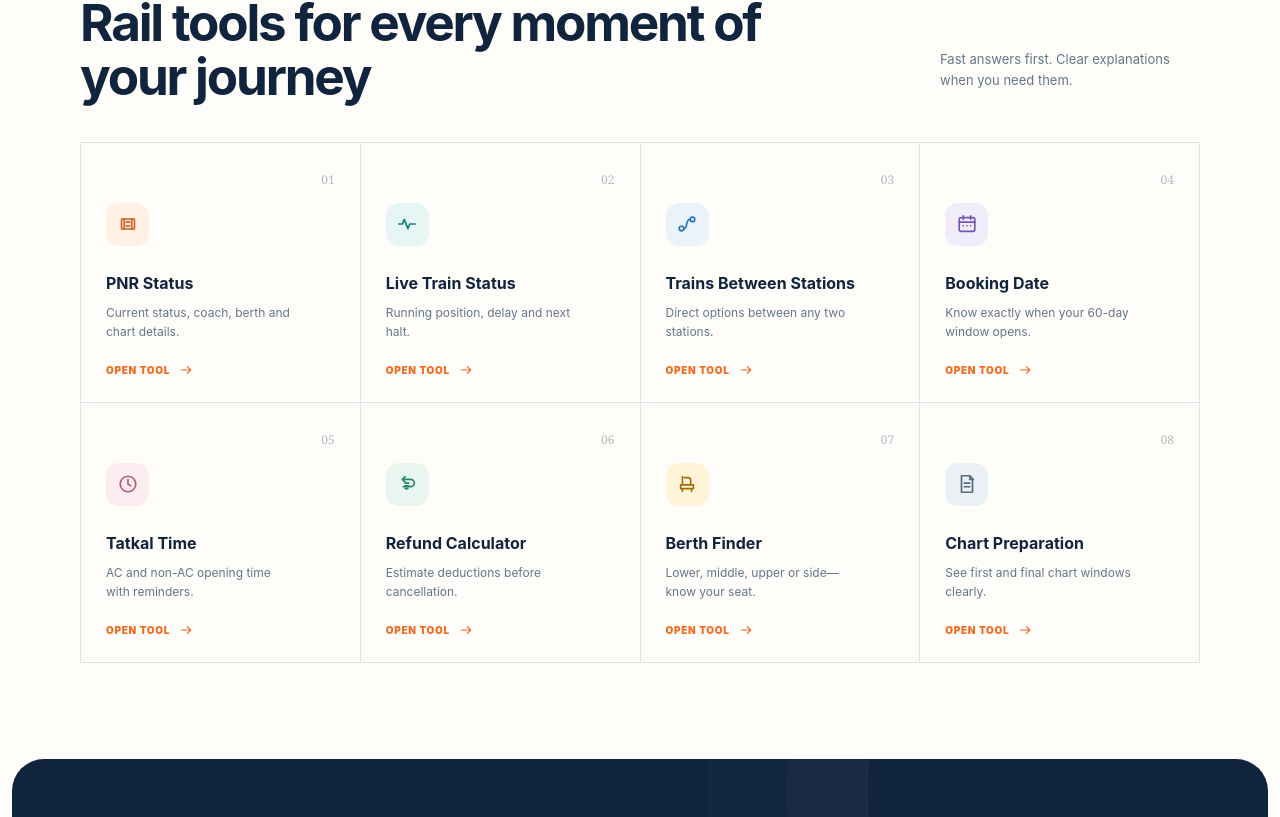
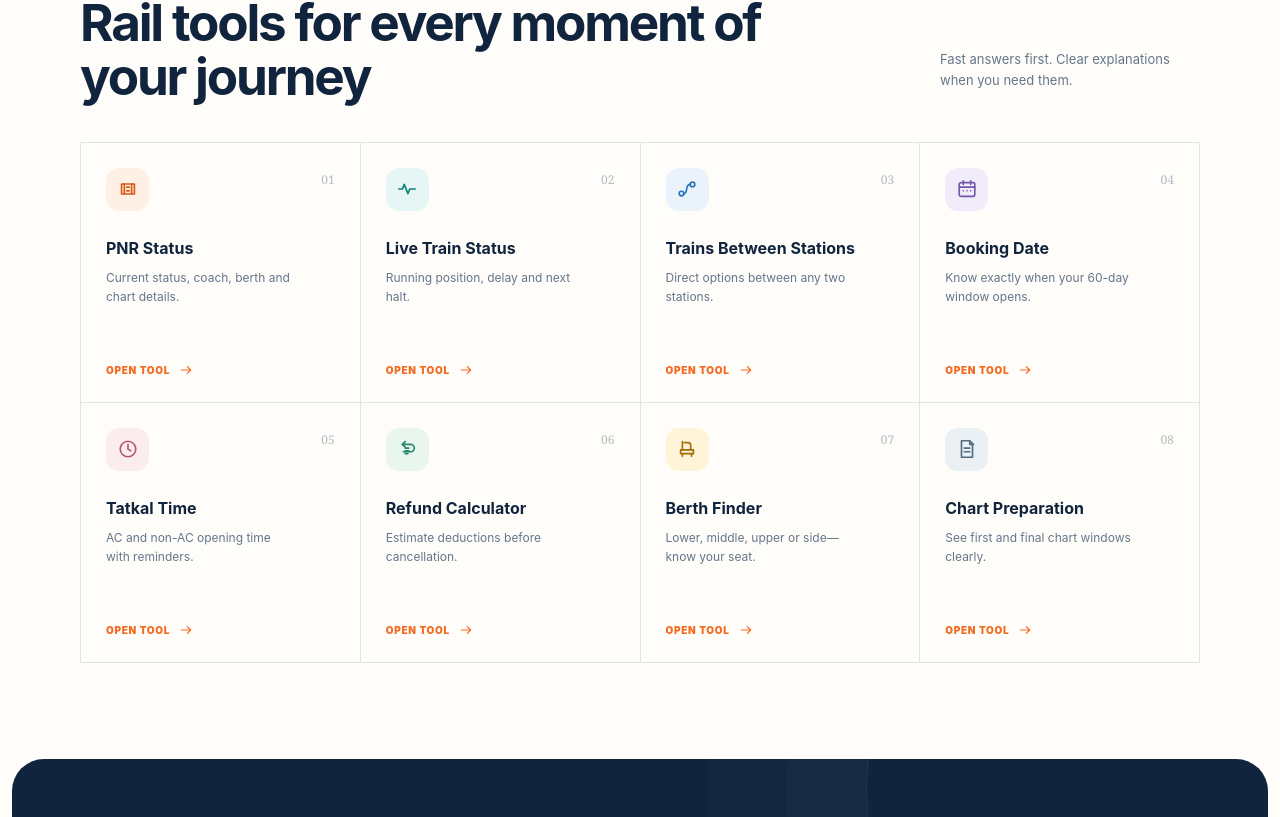
Before and after one commit to vsahay16/rail, a Next.js app in the folder RailSahayak_Complete_NextJS_Project/: page / in a window 1280 px wide. Shown: the part 1142-1959 px from the top of the page. Built offline with nearby package versions, Linux system fonts and the light colour scheme; no server answers.

Commit message:
Add files via upload

```diff
--- a/RailSahayak_Complete_NextJS_Project/app/home-client.tsx
+++ b/RailSahayak_Complete_NextJS_Project/app/home-client.tsx
@@ -32,7 +32,7 @@ const copy = {
     toolsKicker: "Everything in one place", toolsTitle: "Rail tools for every moment of your journey", toolsDescription: "Fast answers first. Clear explanations when you need them.", openTool: "Open tool",
     journeyKicker: "Coming together as one flow", journeyTitle: "Your entire train journey on one calm screen.", journeyDescription: "Save a journey once and RailQ can bring together live status, chart timing, coach information and useful alerts.", journeyCta: "Start with your PNR",
     pulseTitle: "Live journey pulse", pulseText: "Delay, next halt and arrival changes.", alertTitle: "Only useful alerts", alertText: "Booking window, chart and station reminders.", privacyTitle: "Privacy by design", privacyText: "No raw PNR in analytics or public links.",
-    myJourney: "My journey", tracking: "Tracking", onTime: "On time", depart: "Depart", next: "Next", arrive: "Arrive", confirmed: "Confirmed", chartTime: "Chart time", finalTomorrow: "Final · tomorrow", demoNote: "Representative dashboard preview. Live values appear after API connection.",
+    myJourney: "Example journey", tracking: "Demo", onTime: "On time", depart: "Depart", next: "Next", arrive: "Arrive", confirmed: "Confirmed", chartTime: "Chart time", finalTomorrow: "Final · tomorrow", demoNote: "Illustrative example only. Check your PNR or open My journey for your own results.",
     rulesKicker: "Trust before traffic", rulesTitle: "Railway rules, with dates and sources.", readGuidance: "Read verified guidance",
     indiaKicker: "Designed around Indian travellers", indiaTitleA: "Fast on every phone.", indiaTitleB: "Clear in every language.", indiaText: "English and Hindi come first, with Bengali, Marathi, Tamil and Telugu planned next. The important answer always appears before the explanation or advertisement.",
     answerFirst: "Answer first", answerFirstText: "The tool result is always the clearest element on the page.", sourceVisible: "Source visible", sourceVisibleText: "Important rules show the official source and review date.", adsRestraint: "Ads with restraint", adsRestraintText: "Clearly labelled placements that never interrupt a critical action.",
@@ -52,7 +52,7 @@ const copy = {
     toolsKicker: "हर सुविधा एक जगह", toolsTitle: "आपकी यात्रा के हर पड़ाव के लिए रेल टूल्स", toolsDescription: "पहले तेज़ उत्तर। जरूरत पर साफ़ और पूरी जानकारी।", openTool: "टूल खोलें",
     journeyKicker: "एक आसान यात्रा अनुभव", journeyTitle: "आपकी पूरी रेल यात्रा, एक शांत और सरल स्क्रीन पर।", journeyDescription: "यात्रा एक बार सेव करें और RailQ लाइव स्थिति, चार्ट समय, कोच जानकारी और जरूरी अलर्ट एक साथ दिखा सकता है।", journeyCta: "अपने PNR से शुरू करें",
     pulseTitle: "लाइव यात्रा स्थिति", pulseText: "देरी, अगला स्टेशन और आगमन बदलाव।", alertTitle: "केवल जरूरी अलर्ट", alertText: "बुकिंग विंडो, चार्ट और स्टेशन रिमाइंडर।", privacyTitle: "गोपनीयता पहले", privacyText: "एनालिटिक्स या सार्वजनिक लिंक में PNR सेव नहीं होता।",
-    myJourney: "मेरी यात्रा", tracking: "लाइव ट्रैकिंग", onTime: "समय पर", depart: "प्रस्थान", next: "अगला", arrive: "आगमन", confirmed: "कन्फर्म", chartTime: "चार्ट समय", finalTomorrow: "अंतिम · कल", demoNote: "यह डैशबोर्ड का उदाहरण है। API जुड़ने के बाद लाइव जानकारी दिखाई जाएगी।",
+    myJourney: "उदाहरण यात्रा", tracking: "डेमो", onTime: "समय पर", depart: "प्रस्थान", next: "अगला", arrive: "आगमन", confirmed: "कन्फर्म", chartTime: "चार्ट समय", finalTomorrow: "अंतिम · कल", demoNote: "यह केवल एक उदाहरण है। अपनी जानकारी के लिए PNR जाँचें या मेरी यात्रा खोलें।",
     rulesKicker: "ट्रैफिक से पहले भरोसा", rulesTitle: "तारीख और स्रोत के साथ रेलवे नियम।", readGuidance: "सत्यापित जानकारी पढ़ें",
     indiaKicker: "भारतीय यात्रियों के लिए बनाया गया", indiaTitleA: "हर फोन पर तेज़।", indiaTitleB: "हर भाषा में स्पष्ट।", indiaText: "पहले अंग्रेज़ी और हिंदी, फिर बंगाली, मराठी, तमिल और तेलुगु। जरूरी उत्तर हमेशा विवरण या विज्ञापन से पहले दिखाई देगा।",
     answerFirst: "उत्तर पहले", answerFirstText: "टूल का उत्तर हमेशा पेज का सबसे स्पष्ट हिस्सा रहेगा।", sourceVisible: "स्रोत साफ़", sourceVisibleText: "महत्वपूर्ण नियमों के साथ आधिकारिक स्रोत और समीक्षा तारीख दिखाई जाएगी।", adsRestraint: "संतुलित विज्ञापन", adsRestraintText: "साफ़ लेबल वाले विज्ञापन जो जरूरी काम में बाधा नहीं डालते।",
@@ -62,14 +62,14 @@ const copy = {
 };
 
 const tools = [
-  { icon: "ticket", title: "PNR Status", titleHi: "PNR स्थिति", description: "Current status, coach, berth and chart details.", descriptionHi: "वर्तमान स्थिति, कोच, बर्थ और चार्ट की जानकारी।", accent: "orange", tab: "pnr" as SearchTab },
-  { icon: "pulse", title: "Live Train Status", titleHi: "लाइव ट्रेन स्थिति", description: "Running position, delay and next halt.", descriptionHi: "ट्रेन की स्थिति, देरी और अगला स्टेशन।", accent: "teal", tab: "live" as SearchTab },
-  { icon: "route", title: "Trains Between Stations", titleHi: "स्टेशनों के बीच ट्रेनें", description: "Direct options between any two stations.", descriptionHi: "दो स्टेशनों के बीच सीधी ट्रेनों के विकल्प।", accent: "blue", tab: "between" as SearchTab },
-  { icon: "calendar", title: "Booking Date", titleHi: "बुकिंग तारीख", description: "Know exactly when your 60-day window opens.", descriptionHi: "जानें आपकी 60-दिन की बुकिंग विंडो कब खुलेगी।", accent: "violet", tab: "booking" as SearchTab },
-  { icon: "clock", title: "Tatkal Time", titleHi: "तत्काल समय", description: "AC and non-AC opening time with reminders.", descriptionHi: "AC और नॉन-AC बुकिंग समय और रिमाइंडर।", accent: "rose" },
-  { icon: "refund", title: "Refund Calculator", titleHi: "रिफंड कैलकुलेटर", description: "Estimate deductions before cancellation.", descriptionHi: "टिकट रद्द करने से पहले संभावित कटौती जानें।", accent: "green" },
-  { icon: "seat", title: "Berth Finder", titleHi: "बर्थ पहचानें", description: "Lower, middle, upper or side—know your seat.", descriptionHi: "लोअर, मिडिल, अपर या साइड—अपनी सीट पहचानें।", accent: "amber" },
-  { icon: "chart", title: "Chart Preparation", titleHi: "चार्ट तैयारी", description: "See first and final chart windows clearly.", descriptionHi: "पहले और अंतिम चार्ट का समय साफ़ देखें।", accent: "slate" },
+  { icon: "ticket", title: "PNR Status", titleHi: "PNR स्थिति", description: "Current status, coach, berth and chart details.", descriptionHi: "वर्तमान स्थिति, कोच, बर्थ और चार्ट की जानकारी।", accent: "orange", href: "/pnr-status" },
+  { icon: "pulse", title: "Live Train Status", titleHi: "लाइव ट्रेन स्थिति", description: "Running position, delay and next halt.", descriptionHi: "ट्रेन की स्थिति, देरी और अगला स्टेशन।", accent: "teal", href: "/live-train-status" },
+  { icon: "route", title: "Trains Between Stations", titleHi: "स्टेशनों के बीच ट्रेनें", description: "Direct options between any two stations.", descriptionHi: "दो स्टेशनों के बीच सीधी ट्रेनों के विकल्प।", accent: "blue", href: "/trains-between-stations" },
+  { icon: "calendar", title: "Booking Date", titleHi: "बुकिंग तारीख", description: "Know exactly when your 60-day window opens.", descriptionHi: "जानें आपकी 60-दिन की बुकिंग विंडो कब खुलेगी।", accent: "violet", href: "/booking-date-calculator" },
+  { icon: "clock", title: "Tatkal Time", titleHi: "तत्काल समय", description: "AC and non-AC opening time with reminders.", descriptionHi: "AC और नॉन-AC बुकिंग समय और रिमाइंडर।", accent: "rose", href: "/tatkal-time-calculator" },
+  { icon: "refund", title: "Refund Calculator", titleHi: "रिफंड कैलकुलेटर", description: "Estimate deductions before cancellation.", descriptionHi: "टिकट रद्द करने से पहले संभावित कटौती जानें।", accent: "green", href: "/refund-calculator" },
+  { icon: "seat", title: "Berth Finder", titleHi: "बर्थ पहचानें", description: "Lower, middle, upper or side—know your seat.", descriptionHi: "लोअर, मिडिल, अपर या साइड—अपनी सीट पहचानें।", accent: "amber", href: "/seat-berth-finder" },
+  { icon: "chart", title: "Chart Preparation", titleHi: "चार्ट तैयारी", description: "See first and final chart windows clearly.", descriptionHi: "पहले और अंतिम चार्ट का समय साफ़ देखें।", accent: "slate", href: "/chart-preparation-calculator" },
 ];
 
 const updates = [
@@ -195,7 +195,7 @@ export default function Home() {
 
       <section className="section tools-section" id="tools">
         <div className="section-heading"><div><span className="kicker">{t.toolsKicker}</span><h2>{t.toolsTitle}</h2></div><p>{t.toolsDescription}</p></div>
-        <div className="tool-grid">{tools.map((tool, index) => <button className="tool-card" key={tool.title} onClick={() => { trackEvent("tool_card_clicked", { tool: tool.title }); if (tool.tab) switchTab(tool.tab); }}><span className={`tool-icon ${tool.accent}`}><Icon name={tool.icon} /></span><span className="tool-number">0{index + 1}</span><h3>{language === "hi" ? tool.titleHi : tool.title}</h3><p>{language === "hi" ? tool.descriptionHi : tool.description}</p><span className="tool-link">{t.openTool} <Icon name="arrow" size={16} /></span></button>)}</div>
+        <div className="tool-grid">{tools.map((tool, index) => <Link className="tool-card" key={tool.title} href={tool.href} onClick={() => trackEvent("tool_card_clicked", { tool: tool.title })}><span className={`tool-icon ${tool.accent}`}><Icon name={tool.icon} /></span><span className="tool-number">0{index + 1}</span><h3>{language === "hi" ? tool.titleHi : tool.title}</h3><p>{language === "hi" ? tool.descriptionHi : tool.description}</p><span className="tool-link">{t.openTool} <Icon name="arrow" size={16} /></span></Link>)}</div>
       </section>
 
       <section className="journey-section" id="journey">
```
